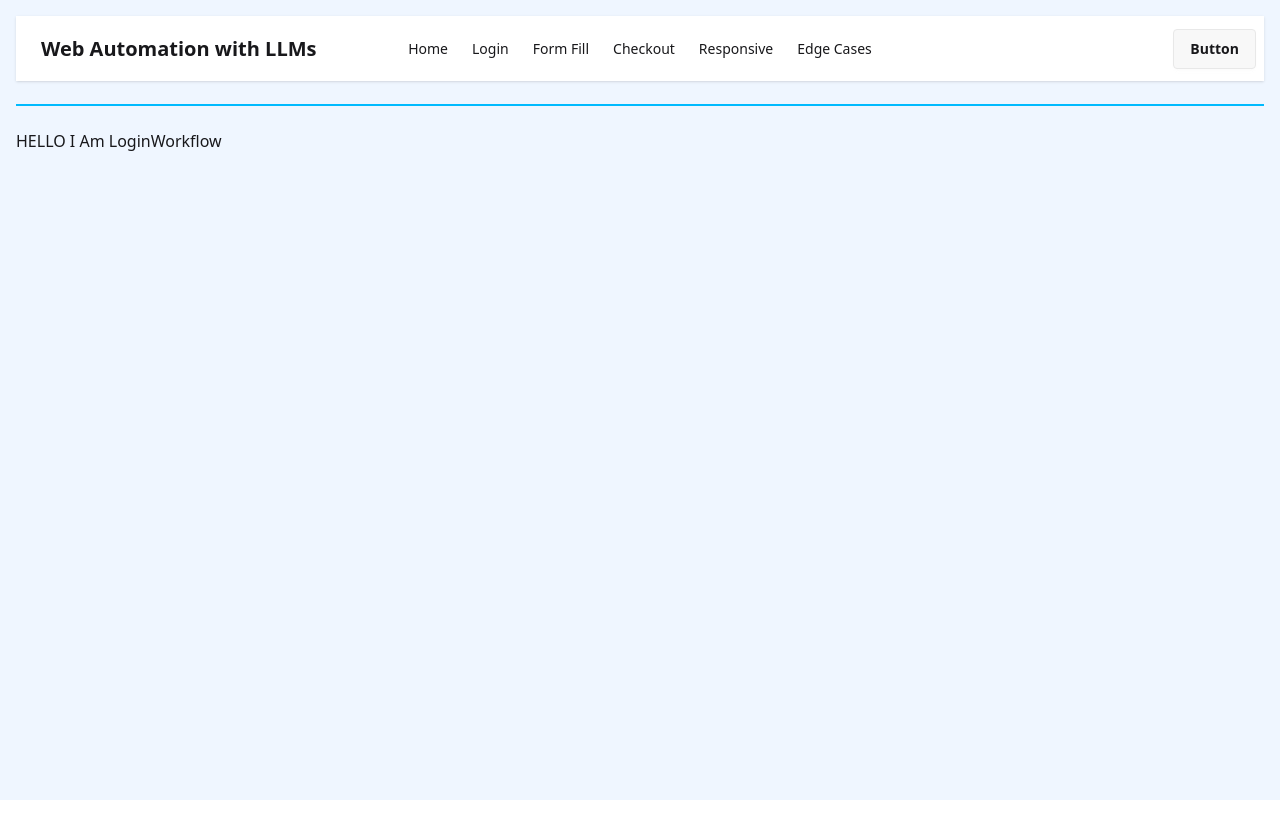
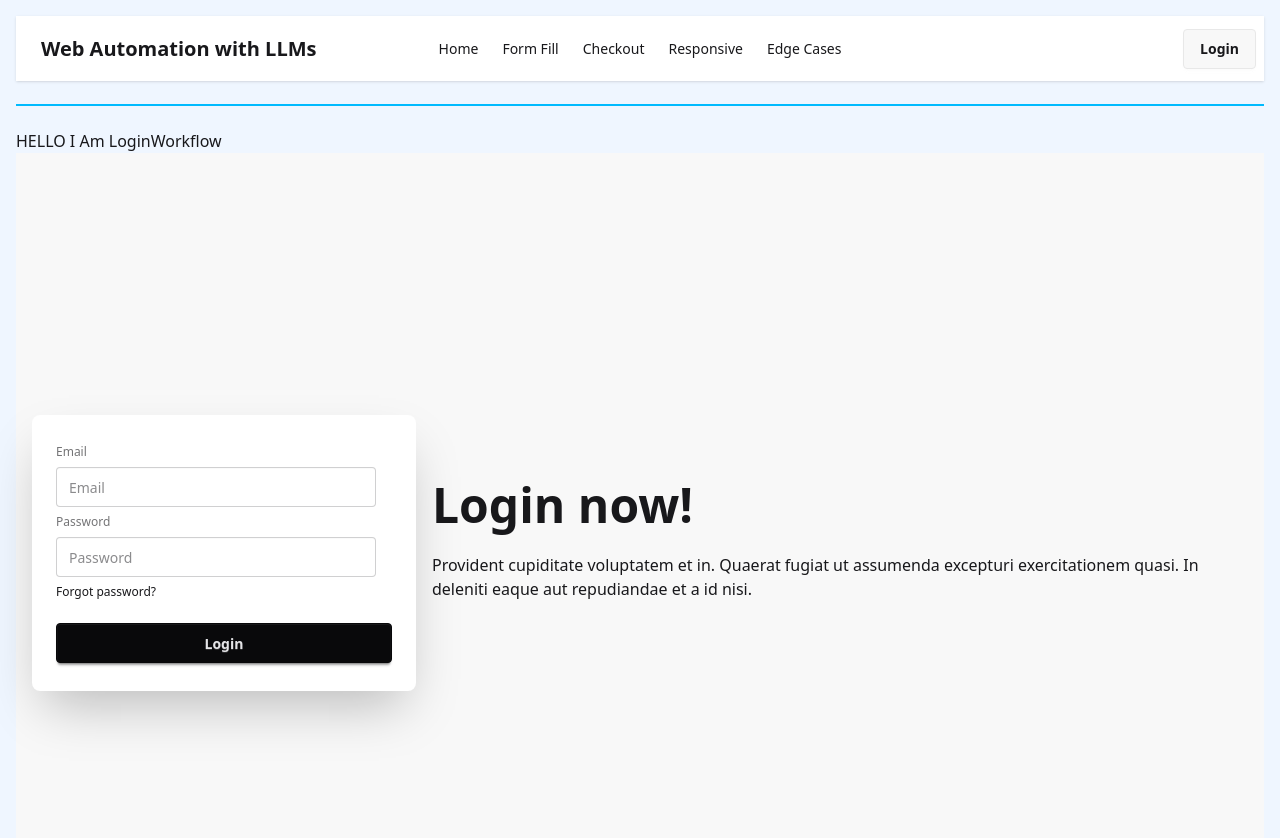
Before and after one commit to Rezwan66/web-auto-ui, a React (Vite) app: page /login in a window 1280 px wide. Shown: the top 838 px of the page. Before the commit the page ends 800 px from the top, so only its background shows below. Built offline with nearby package versions, Linux system fonts and the light colour scheme.

Commit message:
created post form

```diff
--- a/src/components/NavBar.jsx
+++ b/src/components/NavBar.jsx
@@ -1,13 +1,14 @@
 import { Link } from 'react-router-dom';
 
 const NavBar = () => {
+  const handleLogin = () => {
+    // Add your login logic here
+    console.log('Login button clicked');
+  };
   const navItems = (
     <>
       <li>
         <Link to="/">Home</Link>
-      </li>
-      <li>
-        <Link to="/login">Login</Link>
       </li>
       <li>
         <Link to="/form">Form Fill</Link>
@@ -57,7 +58,9 @@ const NavBar = () => {
         <ul className="menu menu-horizontal px-1">{navItems}</ul>
       </div>
       <div className="navbar-end">
-        <a className="btn">Button</a>
+        <button onClick={handleLogin} className="btn">
+          <Link to="/login">Login</Link>
+        </button>
       </div>
     </div>
   );
--- a/src/pages/FormFilling.jsx
+++ b/src/pages/FormFilling.jsx
@@ -1,8 +1,68 @@
 const FormFilling = () => {
+  const handlePostStory = e => {
+    e.preventDefault();
+    const title = e.target.title.value;
+    const details = e.target.details.value;
+    const postData = {
+      title,
+      details,
+    };
+    console.log('submitted', postData);
+  };
   return (
     <>
       <div>
-        <h2> HELLO I Am FormFilling </h2>
+        {/* <h2> HELLO I Am FormFilling </h2> */}
+        <div className="hero bg-base-200 min-h-screen relative">
+          {/* Background with opacity control */}
+          <div
+            className="absolute bg-cover bg-center inset-0 opacity-85"
+            style={{
+              backgroundImage:
+                'url(https://images.unsplash.com/photo-1645839057098-5ea8761a6b09?q=80&w=1932&auto=format&fit=crop&ixlib=rb-4.1.0&ixid=M3wxMjA3fDB8MHxwaG90by1wYWdlfHx8fGVufDB8fHx8fA%3D%3D)',
+            }}
+          ></div>
+          {/* Content container */}
+          <div className="hero-content flex-col lg:flex-row gap-10 z-10">
+            {/* text */}
+            <div className="text-center lg:text-left max-w-2xl text-white">
+              <h1 className="text-5xl font-bold">Post now!</h1>
+              <p className="py-6">
+                Post a simple story, blog, or a life event to share with the
+                world!
+              </p>
+            </div>
+            {/* form */}
+            <div className="card bg-transparent glass w-full max-w-sm shrink-0 shadow-2xl group">
+              <form onSubmit={handlePostStory} className="card-body">
+                <fieldset className="fieldset">
+                  {/* title */}
+                  <label className="label">Title</label>
+                  <input
+                    type="text"
+                    name="title"
+                    className="input"
+                    placeholder="Title of your story..."
+                  />
+                  <label className="label">Story</label>
+                  <input
+                    type="text"
+                    name="details"
+                    className="input"
+                    placeholder="Details of your story..."
+                  />
+
+                  <button
+                    type="submit"
+                    className="btn btn-warning mt-4 group-hover:btn-neutral group-hover:scale-105"
+                  >
+                    Post
+                  </button>
+                </fieldset>
+              </form>
+            </div>
+          </div>
+        </div>
       </div>
     </>
   );
--- a/src/pages/Home.jsx
+++ b/src/pages/Home.jsx
@@ -3,6 +3,26 @@ const Home = () => {
     <>
       <div>
         <h2> HELLO I Am Home </h2>
+        <div
+          className="hero h-[50vh] object-cover"
+          style={{
+            backgroundImage:
+              'url(https://img.daisyui.com/images/stock/photo-1507358522600-9f71e620c44e.webp)',
+          }}
+        >
+          <div className="hero-overlay"></div>
+          <div className="hero-content text-neutral-content text-center">
+            <div className="max-w-md">
+              <h1 className="mb-5 text-5xl font-bold">Hello there</h1>
+              <p className="mb-5">
+                Provident cupiditate voluptatem et in. Quaerat fugiat ut
+                assumenda excepturi exercitationem quasi. In deleniti eaque aut
+                repudiandae et a id nisi.
+              </p>
+              <button className="btn btn-primary">Get Started</button>
+            </div>
+          </div>
+        </div>
       </div>
     </>
   );
--- a/src/pages/LoginWorkflow.jsx
+++ b/src/pages/LoginWorkflow.jsx
@@ -3,6 +3,36 @@ const LoginWorkflow = () => {
     <>
       <div>
         <h2> HELLO I Am LoginWorkflow </h2>
+        <div className="hero bg-base-200 min-h-screen">
+          <div className="hero-content flex-col lg:flex-row-reverse">
+            <div className="text-center lg:text-left">
+              <h1 className="text-5xl font-bold">Login now!</h1>
+              <p className="py-6">
+                Provident cupiditate voluptatem et in. Quaerat fugiat ut
+                assumenda excepturi exercitationem quasi. In deleniti eaque aut
+                repudiandae et a id nisi.
+              </p>
+            </div>
+            <div className="card bg-base-100 w-full max-w-sm shrink-0 shadow-2xl">
+              <div className="card-body">
+                <fieldset className="fieldset">
+                  <label className="label">Email</label>
+                  <input type="email" className="input" placeholder="Email" />
+                  <label className="label">Password</label>
+                  <input
+                    type="password"
+                    className="input"
+                    placeholder="Password"
+                  />
+                  <div>
+                    <a className="link link-hover">Forgot password?</a>
+                  </div>
+                  <button className="btn btn-neutral mt-4">Login</button>
+                </fieldset>
+              </div>
+            </div>
+          </div>
+        </div>
       </div>
     </>
   );
```
